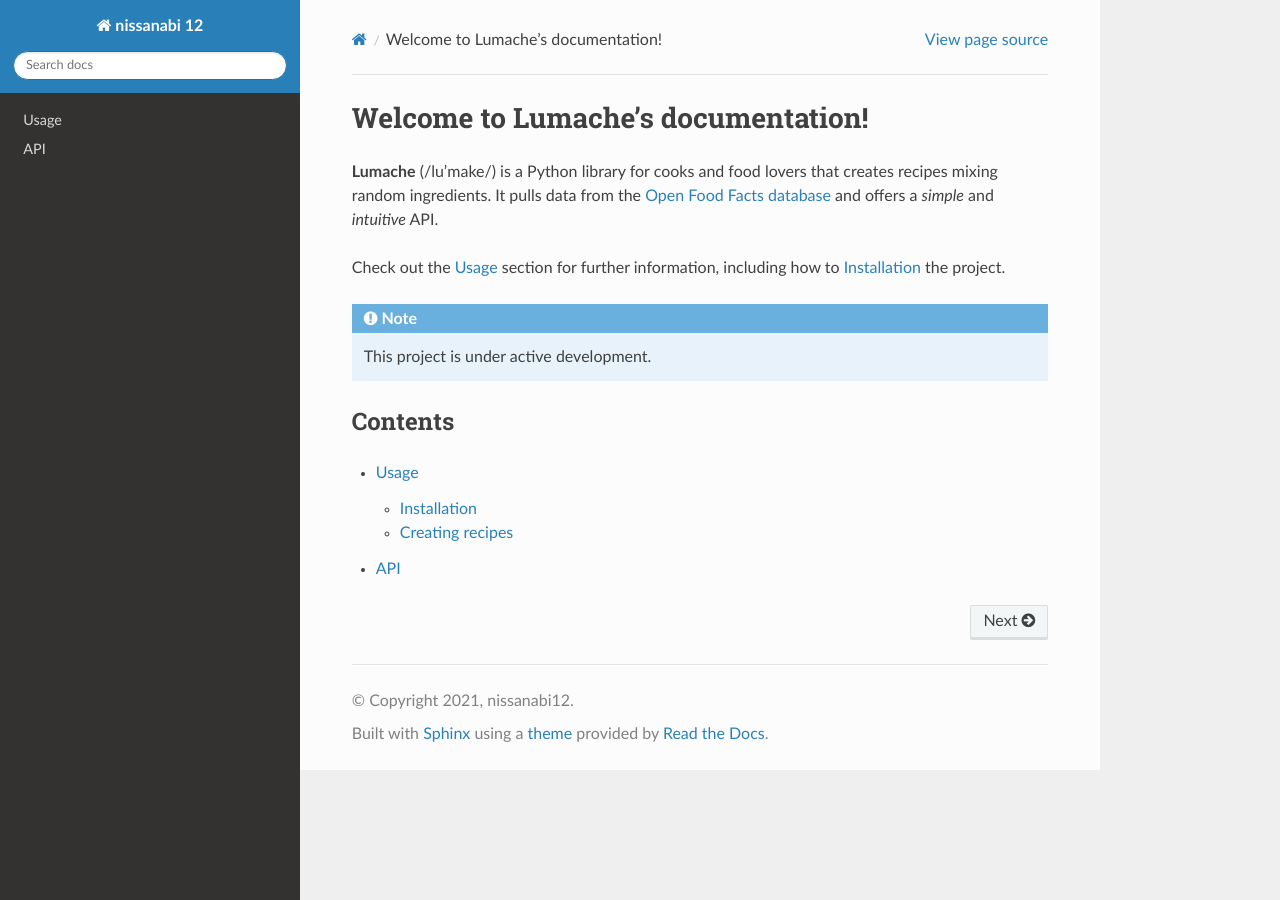
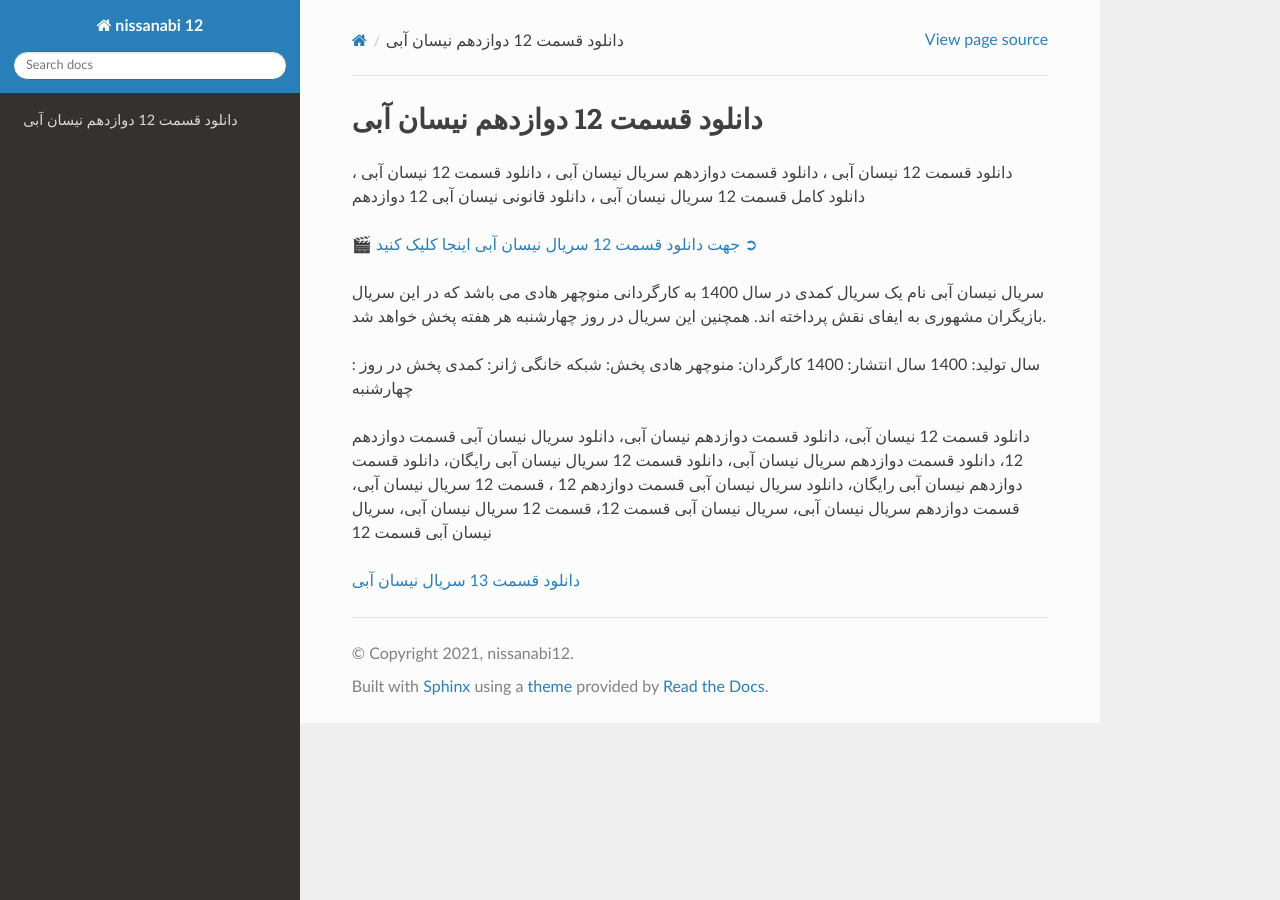
Before and after one commit to filmifa/nissanabi12, a Sphinx documentation site: the page built from docs/source/index.rst, in a window 1280 px wide. Built offline with Sphinx 7.4.7 and the Read the Docs theme 2.0.0, drawn with Linux system fonts in a browser that asks for light colours.

Commit message:
Update index.rst

```diff
--- a/docs/source/index.rst
+++ b/docs/source/index.rst
@@ -1,22 +1,21 @@
-Welcome to Lumache's documentation!
+دانلود قسمت 12 دوازدهم نیسان آبی
 ===================================
 
-**Lumache** (/lu'make/) is a Python library for cooks and food lovers
-that creates recipes mixing random ingredients.
-It pulls data from the `Open Food Facts database <https://world.openfoodfacts.org/>`_
-and offers a *simple* and *intuitive* API.
 
-Check out the :doc:`usage` section for further information, including
-how to :ref:`installation` the project.
+دانلود قسمت 12 نیسان آبی ، دانلود قسمت دوازدهم سریال نیسان آبی ، دانلود قسمت 12 نیسان آبی ، دانلود کامل قسمت 12 سریال نیسان آبی ، دانلود قانونی نیسان آبی 12 دوازدهم
 
-.. note::
+`🎬 جهت دانلود قسمت 12 سریال نیسان آبی اینجا کلیک کنید ➲ <https://pishgammovie.ir/iranian-serial-download/nissan-abi/>`_
 
-   This project is under active development.
+سریال نیسان آبی نام یک سریال کمدی در سال 1400 به کارگردانی منوچهر هادی می باشد که در این سریال بازیگران مشهوری به ایفای نقش پرداخته اند. همچنین این سریال در روز چهارشنبه هر هفته پخش خواهد شد.
 
-Contents
---------
+سال تولید: 1400
+سال انتشار: 1400
+کارگردان: منوچهر هادی
+پخش: شبکه خانگی
+ژانر: کمدی
+پخش در روز : چهارشنبه
 
-.. toctree::
 
-   usage
-   api
+دانلود قسمت 12 نیسان آبی، دانلود قسمت دوازدهم نیسان آبی، دانلود سریال نیسان آبی قسمت دوازدهم 12، دانلود قسمت دوازدهم سریال نیسان آبی، دانلود قسمت 12 سریال نیسان آبی رایگان، دانلود قسمت دوازدهم نیسان آبی رایگان، دانلود سریال نیسان آبی قسمت دوازدهم 12 ، قسمت 12 سریال نیسان آبی، قسمت دوازدهم سریال نیسان آبی، سریال نیسان آبی قسمت 12، قسمت 12 سریال نیسان آبی، سریال نیسان آبی قسمت 12
+
+`دانلود قسمت 13 سریال نیسان آبی <https://nissanabi13.readthedocs.io/en/latest/>`_
```
